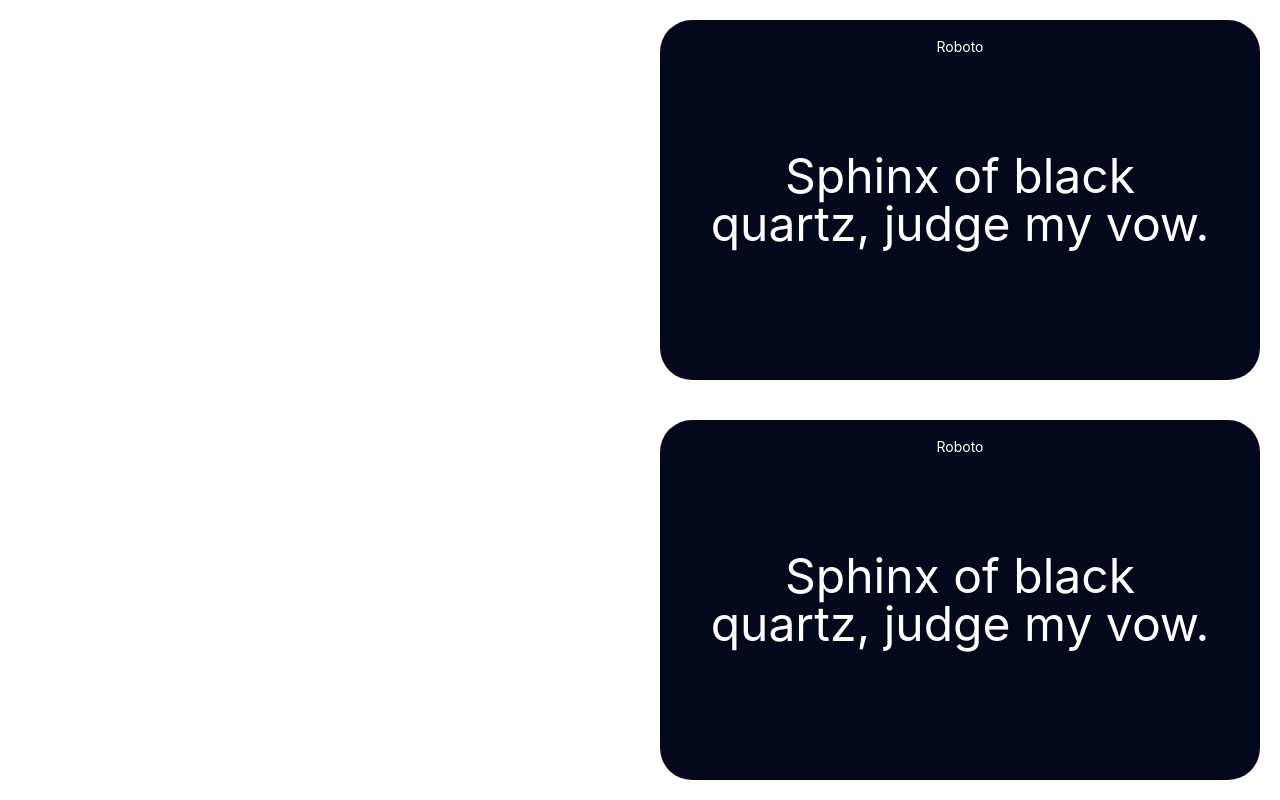
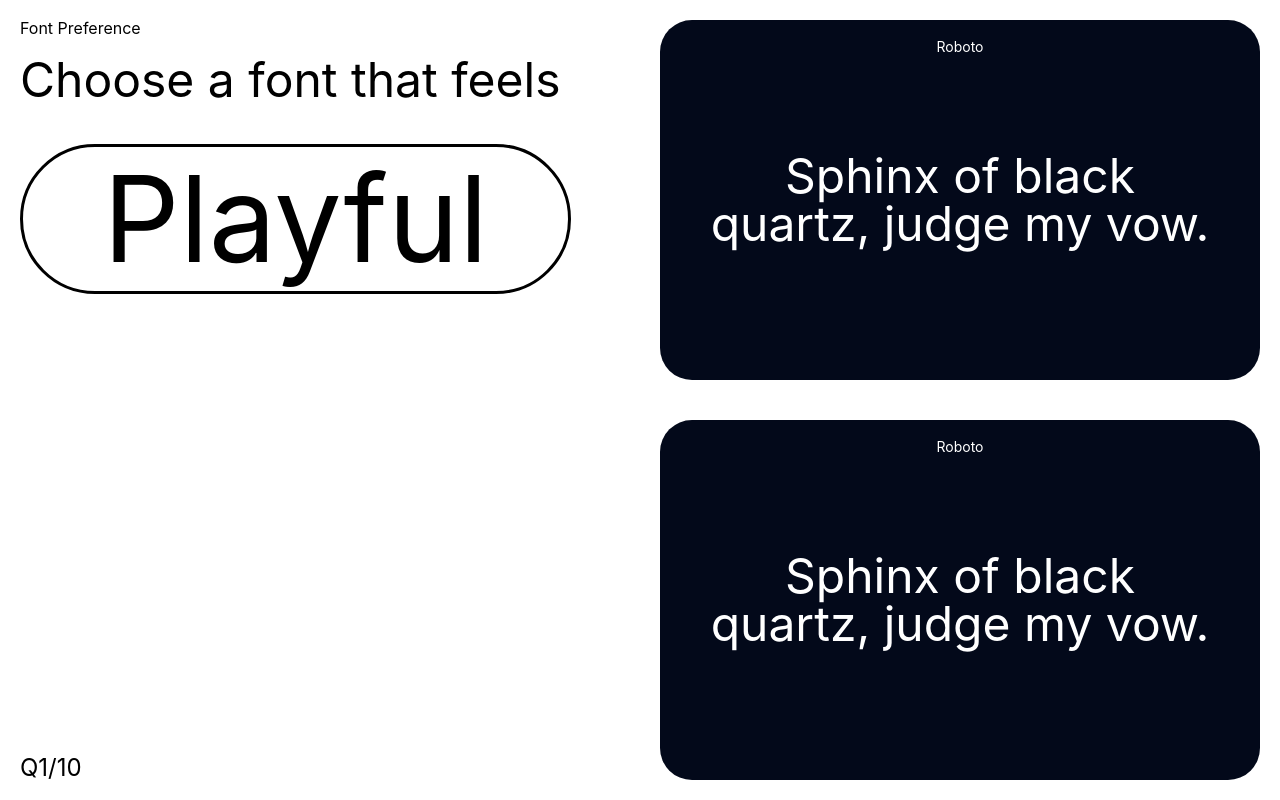
Before and after one commit to Computational-Creativity-Lab/Crowdsourcing-Font-Preferences, a Next.js app: page / in a window 1280 px wide. Built offline with nearby package versions, Linux system fonts and the light colour scheme.

Commit message:
finished questionairre page structure

```diff
--- /dev/null
+++ b/src/components/FontCard.js
@@ -0,0 +1,12 @@
+import styled from "styled-components";
+import React from "react";
+import styles from "./fontCard.module.css";
+
+export default function FontCard(props) {
+  return (
+    <div className={styles.container}>
+      <p className={styles.fontName}>Roboto</p>
+      <p className={styles.pengram}>Sphinx of black quartz, judge my vow.</p>
+    </div>
+  );
+}
--- /dev/null
+++ b/src/components/FontCard.module.css
@@ -0,0 +1,31 @@
+.container {
+  padding: 20px;
+  justify-items: start;
+  height: 100%;
+  background: #03091a;
+  border-radius: 32px;
+  display: flex;
+  align-items: center;
+  justify-content: center;
+  position: relative;
+}
+
+.fontName {
+  color: white;
+  font-size: 14px;
+  display: block;
+  position: absolute;
+  top: 20px;
+}
+
+.pengram {
+  font-size: 48px;
+  color: white;
+  display: block;
+  text-align: center;
+  padding: 0px 20px;
+}
+
+.container:hover {
+  transform: scale(1.01);
+}
--- a/src/components/card.js
+++ /dev/null
@@ -1,44 +0,0 @@
-import styled from "styled-components";
-import React from "react";
-
-const CardContainer = styled.div`
-  padding: 20px;
-  justify-items: start;
-  height: 100%;
-  background: #03091a;
-  border-radius: 32px;
-  display: flex;
-  align-items: center;
-  justify-content: center;
-  position: relative;
-
-  &:hover {
-    transform: scale(1.01);
-  }
-`;
-
-const FontName = styled.p`
-  color: white;
-  font-size: 14px;
-  display: block;
-  position: absolute;
-  top: 20px;
-`;
-
-const Pengram = styled.p`
-  font-size: 48px;
-  color: white;
-  display: block;
-  grid-column: ${(props) => props.col};
-  text-align: center;
-  padding: 0px 20px;
-`;
-
-export default function Card(props) {
-  return (
-    <CardContainer>
-      <FontName>Roboto</FontName>
-      <Pengram>Sphinx of black quartz, judge my vow.</Pengram>
-    </CardContainer>
-  );
-}
--- /dev/null
+++ b/src/pages/_document.js
@@ -0,0 +1,30 @@
+import Document from "next/document";
+import { ServerStyleSheet } from "styled-components";
+
+export default class MyDocument extends Document {
+  static async getInitialProps(ctx) {
+    const sheet = new ServerStyleSheet();
+    const originalRenderPage = ctx.renderPage;
+
+    try {
+      ctx.renderPage = () =>
+        originalRenderPage({
+          enhanceApp: (App) => (props) =>
+            sheet.collectStyles(<App {...props} />),
+        });
+
+      const initialProps = await Document.getInitialProps(ctx);
+      return {
+        ...initialProps,
+        styles: (
+          <>
+            {initialProps.styles}
+            {sheet.getStyleElement()}
+          </>
+        ),
+      };
+    } finally {
+      sheet.seal();
+    }
+  }
+}
--- a/src/pages/index.js
+++ b/src/pages/index.js
@@ -1,50 +1,32 @@
 import Head from "next/head";
 import Image from "next/image";
-import Card from "../components/card";
-import styles from "/styles/index.module.css";
-import styled from "styled-components";
-
-const Main = styled.main`
-  min-height: 100vh;
-  display: grid;
-  flex-direction: column;
-  justify-content: center;
-  align-items: center;
-  grid-template-columns: 1fr 1fr;
-  grid-template-rows: 1fr 1fr;
-`;
-
-const CardOneContainer = styled.div`
-  grid-column-start: 2;
-  grid-row-start: 1;
-  height: 100%;
-  padding: 20px;
-`;
-
-const CardTwoContainer = styled.div`
-  grid-column-start: 2;
-  grid-row-start: 2;
-  height: 100%;
-  padding: 20px;
-`;
+import FontCard from "../components/FontCard";
+import styles from "./index.module.css";
 
 export default function Home() {
   return (
-    <div className={styles.container}>
+    <main className={styles.container}>
       <Head>
         <title>Create Next App</title>
         <meta name="description" content="Generated by create next app" />
         <link rel="icon" href="/favicon.ico" />
       </Head>
 
-      <Main>
-        <CardOneContainer>
-          <Card></Card>
-        </CardOneContainer>
-        <CardTwoContainer>
-          <Card></Card>
-        </CardTwoContainer>
-      </Main>
-    </div>
+      <div className={styles.topLeft}>
+        <p className={styles.label}> Font Preference</p>
+        <h1 className={styles.question}> Choose a font that feels</h1>
+        <h1 className={styles.adjective}> Playful</h1>
+      </div>
+
+      <div className={styles.topRight}>
+        <FontCard></FontCard>
+      </div>
+      <div className={styles.bottomRight}>
+        <FontCard></FontCard>
+      </div>
+      <div className={styles.bottomLeft}>
+        <p>Q1/10</p>
+      </div>
+    </main>
   );
 }
--- /dev/null
+++ b/src/pages/index.module.css
@@ -0,0 +1,65 @@
+.container {
+  min-height: 100vh;
+  display: grid;
+  flex-direction: column;
+  justify-content: center;
+  align-items: center;
+  grid-template-columns: 1fr 1fr;
+  grid-template-rows: 1fr 1fr;
+}
+
+.topLeft {
+  grid-column-start: 1;
+  grid-row-start: 1;
+  height: 100%;
+  padding: 20px;
+}
+
+.topRight {
+  grid-column-start: 2;
+  grid-row-start: 1;
+  height: 100%;
+  padding: 20px;
+}
+
+.bottomRight {
+  grid-column-start: 2;
+  grid-row-start: 2;
+  height: 100%;
+  padding: 20px;
+}
+
+.label {
+  font-size: px;
+  padding-bottom: 20px;
+}
+
+.question {
+  font-size: 48px;
+  padding-bottom: 40px;
+}
+
+.adjective {
+  display: inline-block;
+  font-size: 120px;
+  border: solid black;
+  line-height: 120%;
+  border-radius: 80px;
+  width: auto;
+  padding: 0px 80px;
+}
+
+.bottomLeft {
+  grid-column-start: 1;
+  grid-row-start: 2;
+  font-size: 24px;
+  height: 100%;
+  padding: 20px;
+  justify-content: flex-start;
+  align-items: flex-end;
+  display: flex;
+}
+
+.bottomLeft p {
+  justify-content: end;
+}
--- a/styles/index.module.css
+++ /dev/null
@@ -1,112 +0,0 @@
-.main {
-  min-height: 100vh;
-  padding: 4rem 0;
-  flex: 1;
-  display: flex;
-  flex-direction: column;
-  justify-content: center;
-  align-items: center;
-}
-
-.footer {
-  display: flex;
-  flex: 1;
-  padding: 2rem 0;
-  border-top: 1px solid #eaeaea;
-  justify-content: center;
-  align-items: center;
-}
-
-.footer a {
-  display: flex;
-  justify-content: center;
-  align-items: center;
-  flex-grow: 1;
-}
-
-.title a {
-  color: #0070f3;
-  text-decoration: none;
-}
-
-.title a:hover,
-.title a:focus,
-.title a:active {
-  text-decoration: underline;
-}
-
-.title {
-  margin: 0;
-  line-height: 1.15;
-  font-size: 4rem;
-}
-
-.title,
-.description {
-  text-align: center;
-}
-
-.description {
-  margin: 4rem 0;
-  line-height: 1.5;
-  font-size: 1.5rem;
-}
-
-.code {
-  background: #fafafa;
-  border-radius: 5px;
-  padding: 0.75rem;
-  font-size: 1.1rem;
-  font-family: Menlo, Monaco, Lucida Console, Liberation Mono, DejaVu Sans Mono,
-    Bitstream Vera Sans Mono, Courier New, monospace;
-}
-
-.grid {
-  display: flex;
-  align-items: center;
-  justify-content: center;
-  flex-wrap: wrap;
-  max-width: 800px;
-}
-
-.card {
-  margin: 1rem;
-  padding: 1.5rem;
-  text-align: left;
-  color: inherit;
-  text-decoration: none;
-  border: 1px solid #eaeaea;
-  border-radius: 10px;
-  transition: color 0.15s ease, border-color 0.15s ease;
-  max-width: 300px;
-}
-
-.card:hover,
-.card:focus,
-.card:active {
-  color: #0070f3;
-  border-color: #0070f3;
-}
-
-.card h2 {
-  margin: 0 0 1rem 0;
-  font-size: 1.5rem;
-}
-
-.card p {
-  margin: 0;
-  font-size: 1.25rem;
-  line-height: 1.5;
-}
-
-.logo {
-  height: 1em;
-  margin-left: 0.5rem;
-}
-
-@media (max-width: 600px) {
-  .grid {
-    width: 100%;
-    flex-direction: column;
-  }
-}
```
Also changed, not shown: src/pages/_app.js (+4 -4 lines), 1 other file (tests, documents, lock files or other folders).
